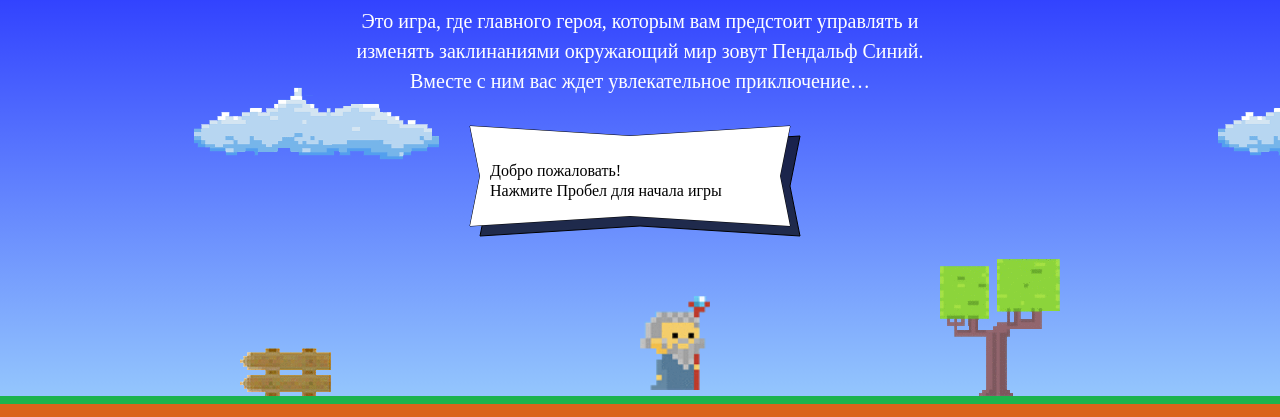
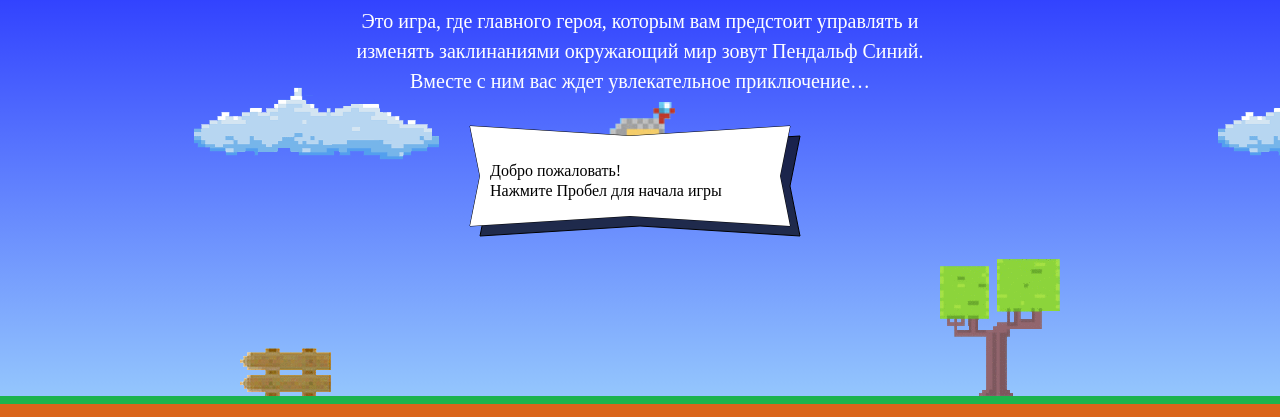
Before and after one commit to vytya/103706-code-and-magick, a website: page index.html in a window 1280 px wide. Shown: the part 203-620 px from the top of the page. Drawn offline with Linux system fonts and the light colour scheme; a web font is replaced by a local one.

Commit message:
FIX: some changes

```diff
--- a/index.html
+++ b/index.html
@@ -174,26 +174,40 @@
 </template>
 
 <script>
-	var fireballSize = 22,
-		getFireballSpeed = function( left ) {
+	// Размер огненного шара
+	var fireballSize = 22;
+
+	// Скорость волшебника
+	var wizardSpeed = 3;
+
+	// Ширина волшебника
+	var wizardWidth = 70;
+
+	// Получаем скорость огненного шара
+	var getFireballSpeed = function( left ) {
 		if ( left ) {
 			return 5;
 		} else {
 			return 2;
 		}
-		},
-		wizardSpeed = 3,
-		wizardWidth = 70,
-		getWizardHeight = function () {
+	};
+
+	// Получаем ширину мага
+	var getWizardHeight = function () {
 		return wizardWidth * 1.337;
-		},
-		getWizardX = function( width ) {
-			return width * 0.5;
-		},
-		getWizardY = function( height ) {
-			return height * 0.6667;
+	};
+
+	// Получаем середину Х координаты волшебника
+	var getWizardX = function( width ) {
+		return width * 0.5 - wizardWidth / 2;
+	};
+
+	// Получаем середину Y координаты волшебника
+	var getWizardY = function( height ) {
+		return height * 0.3334 - getWizardHeight();
 	};
 </script>
+
 <script src="./js/game.js"></script>
 
 </body>
```
Lines whose indentation alone changed are shown as unchanged.
